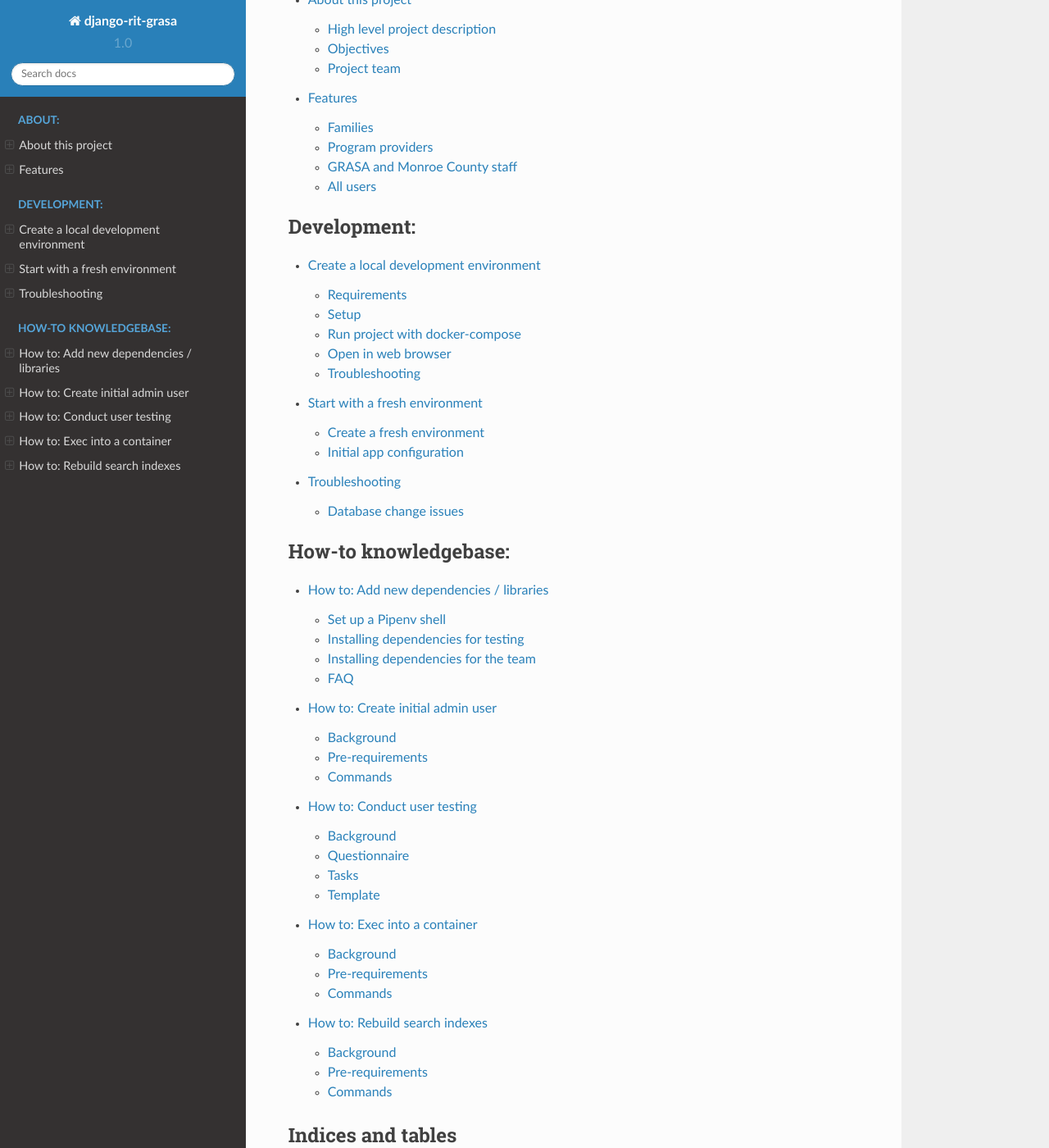
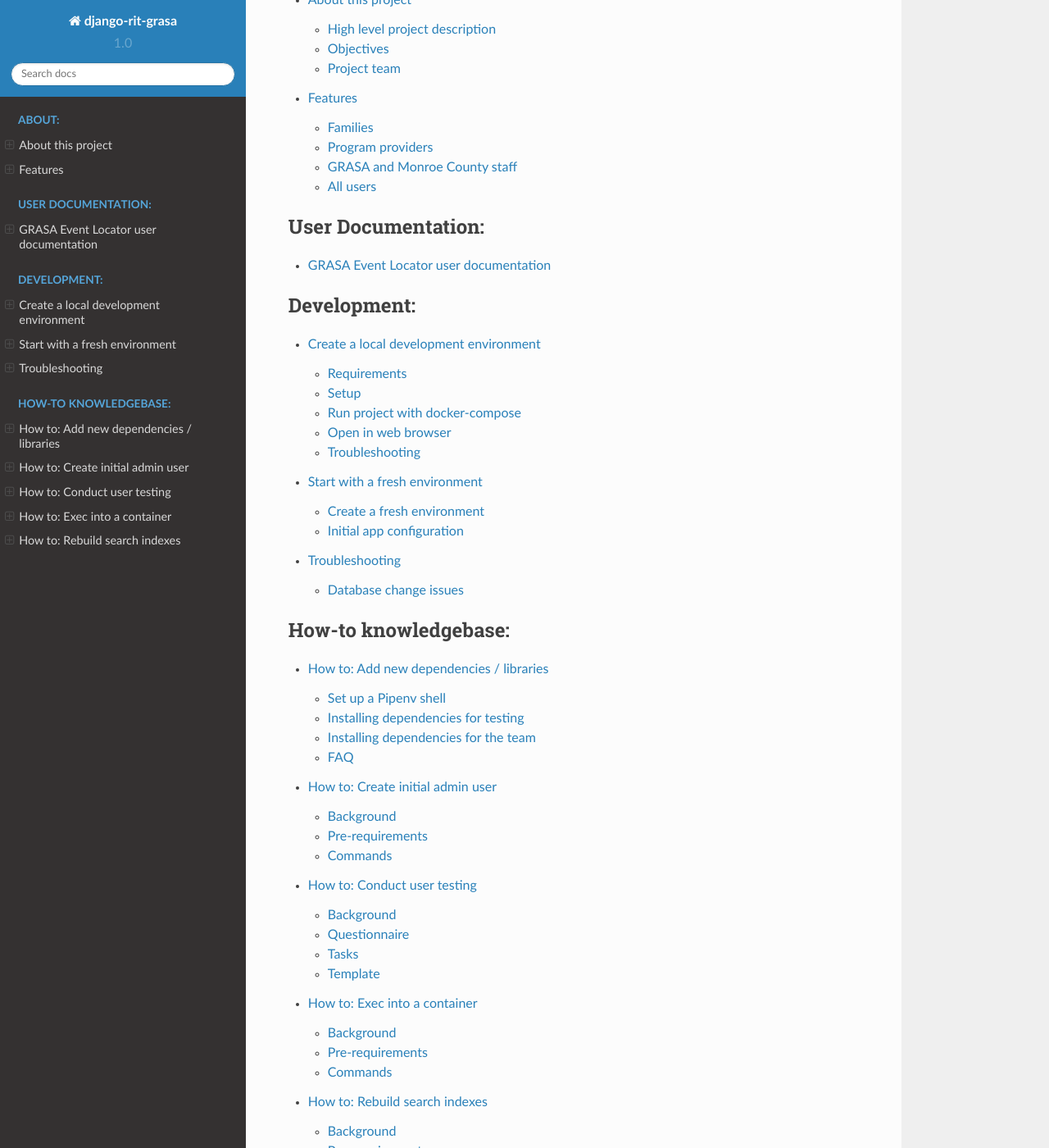
Before and after one commit to jwflory/django-rit-grasa, a Sphinx documentation site: the page built from docs/index.rst, in a window 1280 px wide and 1400 px high, scrolled down 292 px. Shown: the whole window at 82% size. Built offline with Sphinx 7.4.7 and the Read the Docs theme 2.0.0, drawn with Linux system fonts in a browser that asks for light colours; formulas are drawn with MathJax 3; some of the changed lines change nothing that is shown; some of the changed text lies outside the part shown.

Commit message:
:memo: docs: Add new user documentation section
This commit is some prep work for a new user documentation section. I'm
doing it this way so that people reading user documentation (i.e. people
who work at GRASA and engage with providers) will see as little admin
docs as possible to confuse them.

Content is precious, show only what you must. But keep it D.R.Y.

Signed-off-by: Justin W. Flory <git@jwf.io>

```diff
--- a/docs/index.rst
+++ b/docs/index.rst
@@ -13,6 +13,13 @@ For more information, see the `repo on GitHub <https://github.com/jwflory/django
     :glob:
 
     about/*
+
+.. toctree::
+    :maxdepth: 1
+    :name: user
+    :caption: User Documentation:
+
+    user/index.rst
 
 .. toctree::
     :maxdepth: 2
--- /dev/null
+++ b/docs/user/index.rst
@@ -0,0 +1,42 @@
+######################################
+GRASA Event Locator user documentation
+######################################
+
+This is the main section for GRASA Event Locator user documentation.
+User documentation is divided into sub-categories based on the included systems.
+In this document, "Users" refers to **Administrator Users** of the application that are responsible for day-to-day review and curation of events in the Event Locator.
+
+Other pages are available for you to navigate and explore below.
+
+.. toctree::
+    :maxdepth: 2
+    :name: base
+    :caption: Base System:
+    :glob:
+
+    base/*
+
+.. toctree::
+    :maxdepth: 2
+    :name: events
+    :caption: Event Curation System:
+    :glob:
+
+    events/*
+
+.. toctree::
+    :maxdepth: 2
+    :name: search
+    :caption: Search System:
+    :glob:
+
+    search/*
+
+
+******************
+Indices and tables
+******************
+
+* :ref:`genindex`
+* :ref:`modindex`
+* :ref:`search`
```
